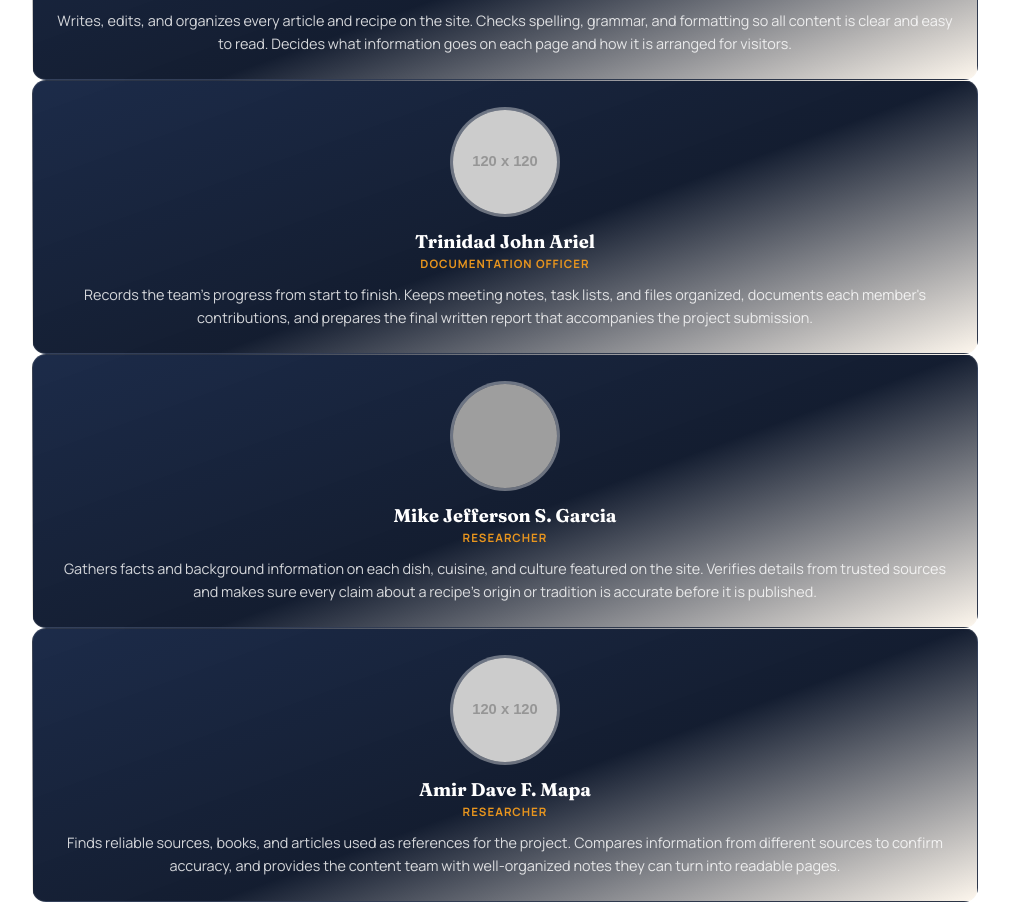
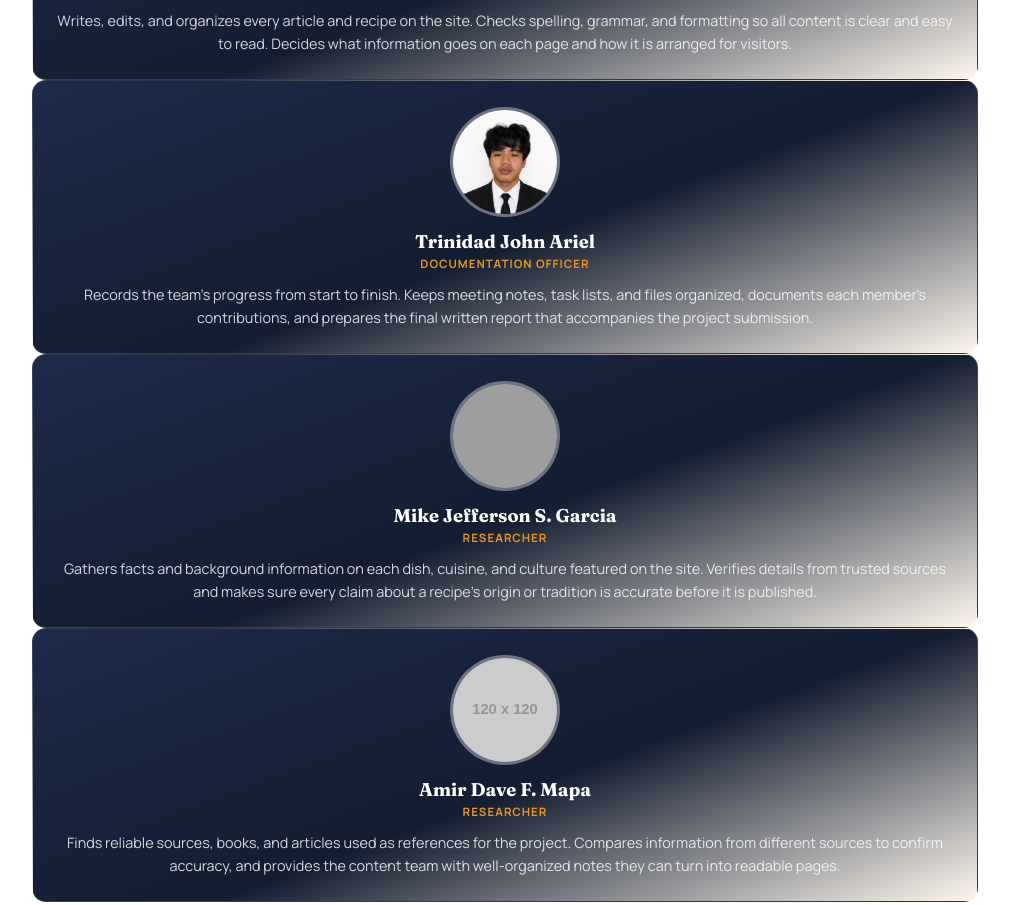
Before and after one commit to TasteBeyond/Taste-Beyond-Borders, a plain HTML site: page about.html in a window 1280 px wide. Shown: the part 1879-2784 px from the top of the page, without its empty margins (135-1144 px from the left). Drawn offline with Linux system fonts and the light colour scheme; grey boxes are pictures that could not be loaded; placeholder pictures from the web are drawn by us.

Commit message:
Update about.html

```diff
--- a/about.html
+++ b/about.html
@@ -151,7 +151,7 @@
 
             <!-- Documentation Officer -->
             <div class="team-card fade-in">
-                <img src="ariel.jpg" alt="Trinidad John Ariel" class="team-photo"
+                <img src="trinidad.jpg" alt="Trinidad John Ariel" class="team-photo"
                      onerror="this.src='https://via.placeholder.com/120?text=Photo'">
                 <h3>Trinidad John Ariel</h3>
                 <p class="team-role">Documentation Officer</p>
```
